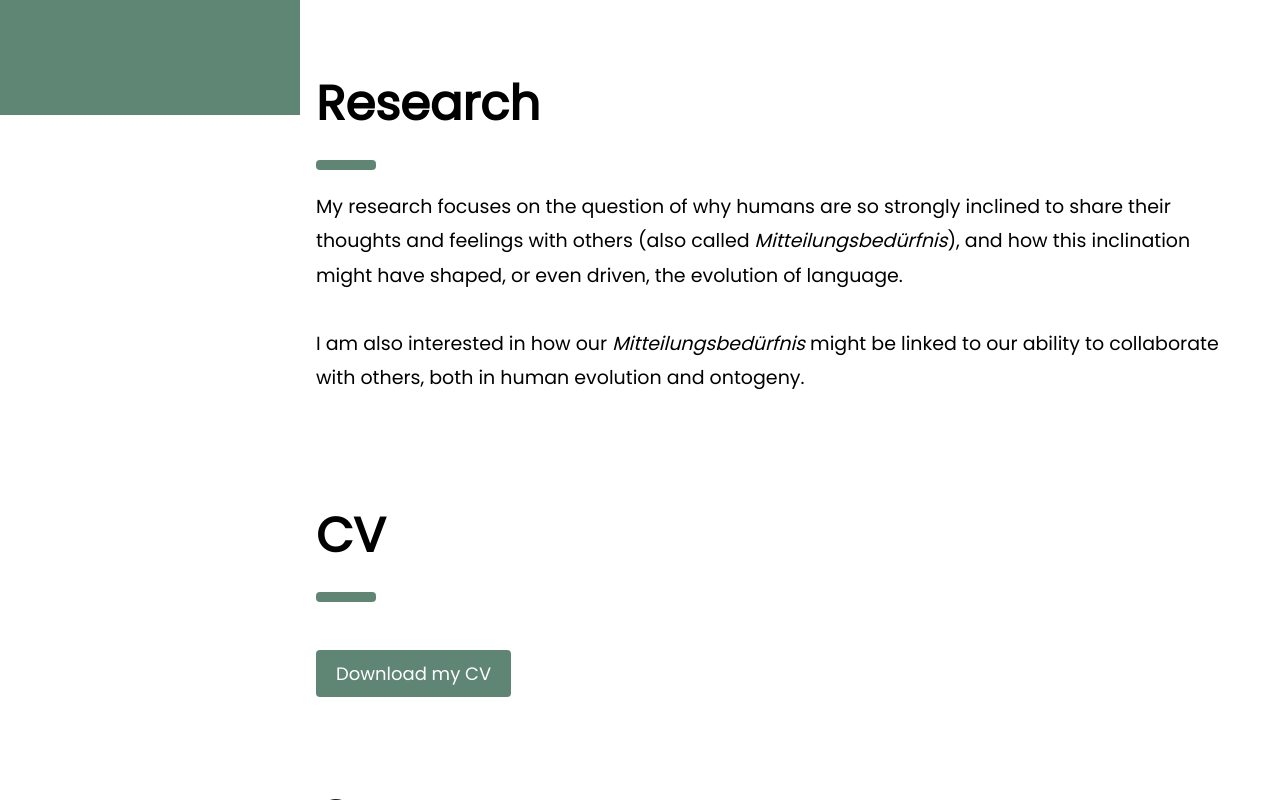
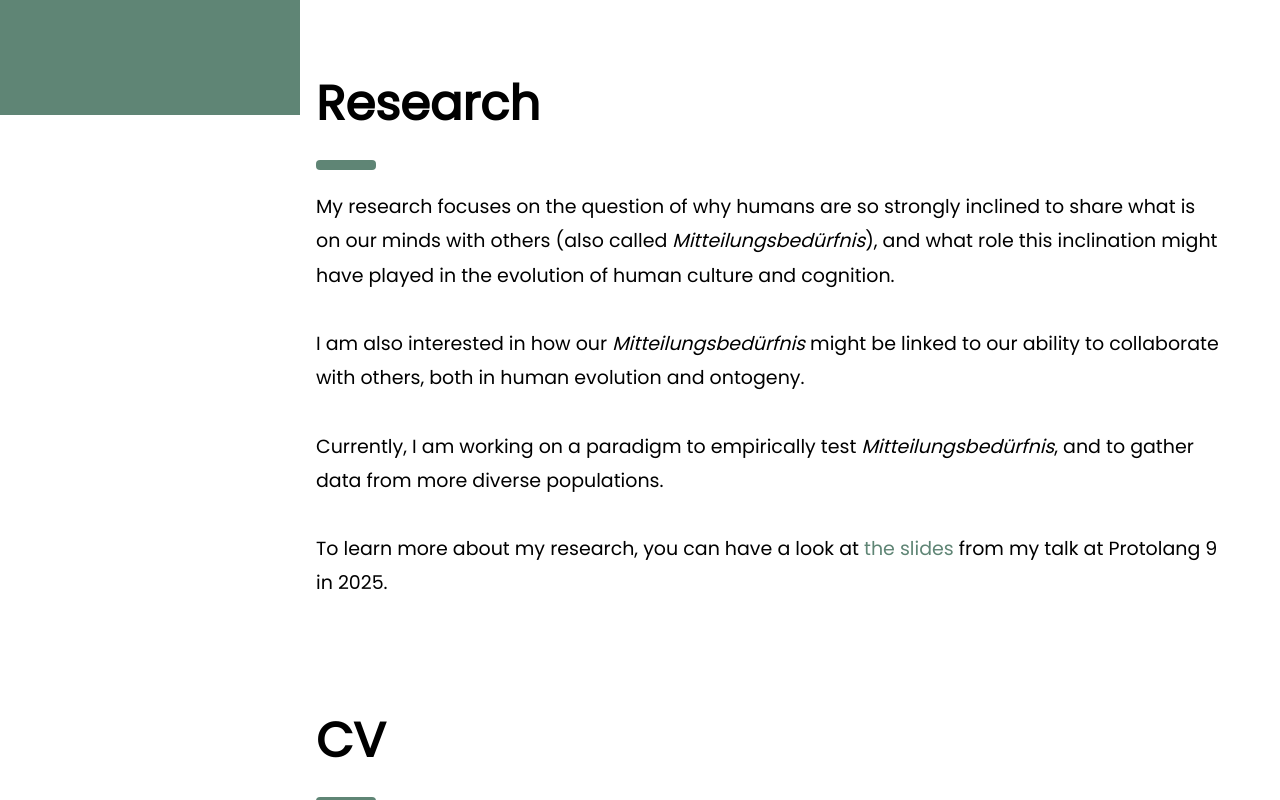
Before and after one commit to sabinebluetgen/sabinebluetgen.github.io, a plain HTML site: page index.html in a window 1280 px wide. Shown: the part 685-1485 px from the top of the page. Drawn offline with nearby package versions, Linux system fonts and the light colour scheme.

Commit message:
Update index.html

```diff
--- a/index.html
+++ b/index.html
@@ -140,8 +140,12 @@ input[type="button"]:hover {
   <div class="w3-container" id="research" style="margin-top:75px">
     <h1 class="w3-xxxlarge w3-text"><b>Research</b></h1>
     <hr style="width:50px;border:5px solid #5F8575" class="w3-round">
-    <p class="content_text">My research focuses on the question of why humans are so strongly inclined to share their thoughts and feelings with others (also called <i>Mitteilungsbedürfnis</i>), and how this inclination might have shaped, or even driven, the evolution of language.<br> <br>
-      I am also interested in how our <i>Mitteilungsbedürfnis</i> might be linked to our ability to collaborate with others, both in human evolution and ontogeny.</p>
+    <p class="content_text">My research focuses on the question of why humans are so strongly inclined to share what is on our minds with others (also called <i>Mitteilungsbedürfnis</i>), and what role this inclination might have played in the
+evolution of human culture and cognition.<br> <br>
+      I am also interested in how our <i>Mitteilungsbedürfnis</i> might be linked to our ability to collaborate with others, both in human evolution and ontogeny. <br> <br>
+    Currently, I am working on a paradigm to empirically test <i>Mitteilungsbedürfnis</i>, and to gather data from more diverse populations. <br> <br>
+    To learn more about my research, you can have a look at <a href="https://sabinebluetgen.github.io/protolang_talk_2025_slides.pdf">the slides</a> from my talk at Protolang 9 in 2025.
+    </p>
   </div>
 
   <!-- CV -->
```
